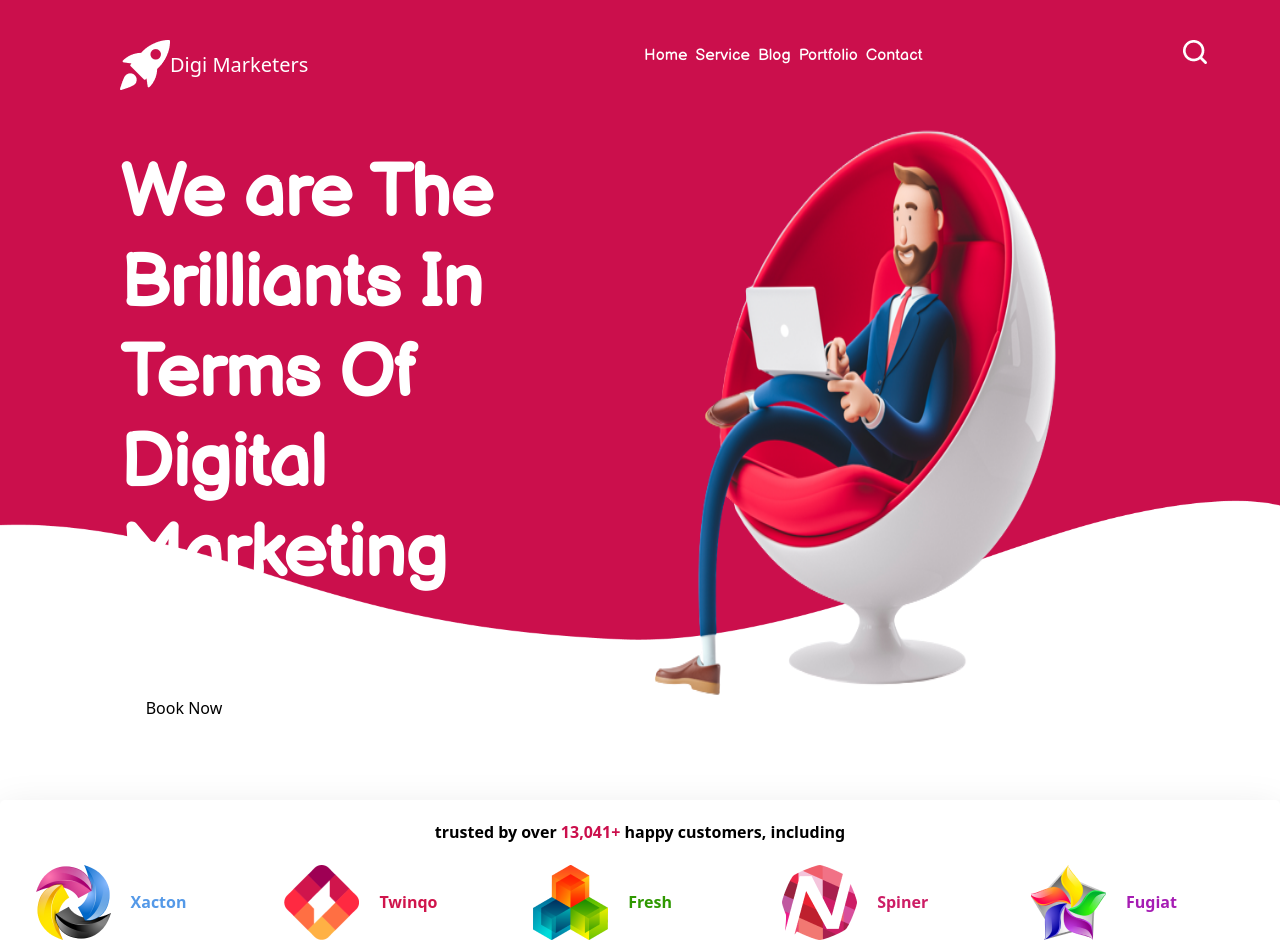
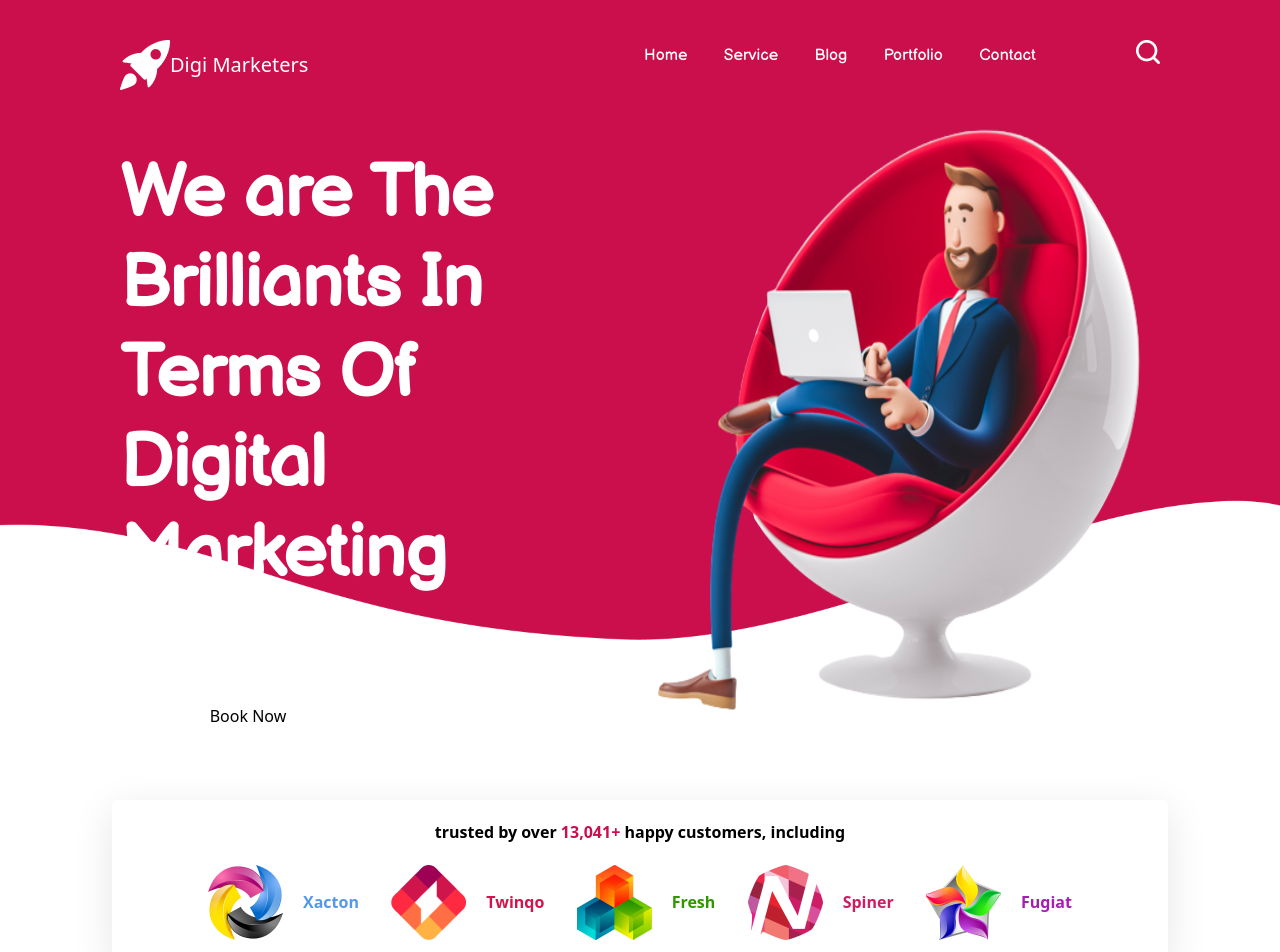
Before and after one commit to dev-aliGoodarzi/landing-page-react, a React (Create React App) app: page / in a window 1280 px wide. Shown: the top 952 px of the page. Built offline with nearby package versions, Linux system fonts and the light colour scheme.

Commit message:
last release

```diff
--- a/src/Compunents/Footer/Footer.jsx
+++ b/src/Compunents/Footer/Footer.jsx
@@ -21,7 +21,7 @@ const Footer = () => {
           BOOK NOW
         </button>
       </div>
-      <div className="top w-full h-5/6 flex flex-row items-end justify-between px-36 pb-12">
+      <div className="top w-full h-full flex flex-row items-end justify-between px-36 pb-20">
         <DigiMarketers />
         <Contact />
         <ViewerGuides />
@@ -29,7 +29,7 @@ const Footer = () => {
         <NewsLetter />
       </div>
       <div
-        className="bottom h-1/6 w-full"
+        className="bottom h-24 w-full"
         style={{ background: "#CB0F4C" }}
       ></div>
     </div>
--- a/src/Compunents/Header/Header.jsx
+++ b/src/Compunents/Header/Header.jsx
@@ -50,7 +50,7 @@ const Header = () => {
             );
           })}
         </div>
-        <img src={iconSearch} className={`ml-64`} alt="" />
+        <img src={iconSearch} className={`ml-24`} alt="" />
       </div>
     </div>
   );
--- a/src/Compunents/LandingContainer/LandingContainer.jsx
+++ b/src/Compunents/LandingContainer/LandingContainer.jsx
@@ -18,11 +18,13 @@ const LandingContainer = () => {
             <br />
             Marketing
           </h1>
-          <p className={`text-white mt-5`}>Book your 30-minute free strategy call</p>
-          <button className={`h-12 w-32 bg-white mt-10 `}>Book Now</button>
+          <p className={`text-white mt-5`}>
+            Book your 30-minute free strategy call
+          </p>
+          <button className={`h-16 w-64 bg-white mt-10 `}>Book Now</button>
         </div>
         <div className="right w-1/2 flex flex-row align-start justify-start ">
-          <img src={billyImg} alt="" className={`w-5/6`} />
+          <img src={billyImg} alt="" className={`w-full`} />
         </div>
       </div>
     </div>
--- a/src/Compunents/TrustedUsers/TrustedUsers.jsx
+++ b/src/Compunents/TrustedUsers/TrustedUsers.jsx
@@ -43,19 +43,19 @@ const TrustedUsers = () => {
   ];
   return (
     <div
-      className={`w-full flex flex-col items-center justify-center trustedUsersContainer`}
+      className={`w-full  flex flex-col  items-center justify-center trustedUsersContainer px-28`}
     >
-      <div className=" container h-1/3 flex flex-col items-center justify-evenly main__custom">
+      <div className="w-full h-1/3 flex flex-col items-center justify-evenly main__custom">
         <h2 className={`font-bold`}>
           trusted by over <span style={{ color: "#CB0F4C" }}>13,041+</span>{" "}
           happy customers, including
         </h2>
-        <div className="trustedUserImagesAndPics w-full flex flex-row items-center justify-evenly">
+        <div className="trustedUserImagesAndPics w-full flex flex-row items-center justify-between px-24">
           {trustedUsersList.map((item) => {
             return (
               <div
                 key={item.id}
-                className={` w-1/6 flex flex-row items-center justify-start `}
+                className={`flex flex-row items-center justify-start `}
               >
                 <img src={item.imgUrl} className={``} alt="" />
                 <span
```
